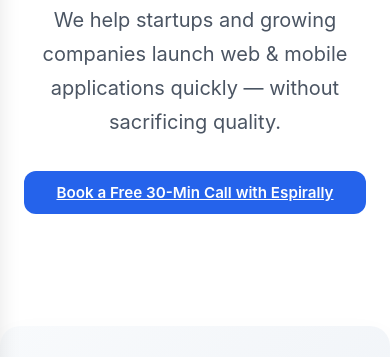
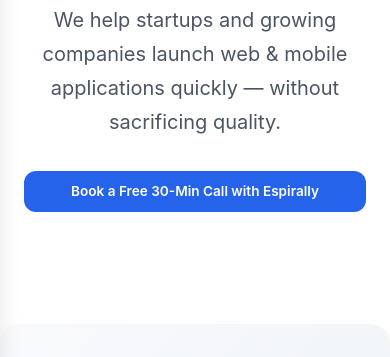
Before and after one commit to arhaikal/portfolio, a plain HTML site: page index.html in a window 390 px wide. Shown: the part 275-632 px from the top of the page. Drawn offline with Linux system fonts and the light colour scheme.

```diff
--- a/style.css
+++ b/style.css
@@ -113,6 +113,8 @@ nav {
   border-radius: 12px;
   cursor: pointer;
   transition: background-color 0.2s ease;
+  text-decoration: none;
+  display: inline-block;
 }
 
 .cta:hover {
@@ -338,13 +340,13 @@ footer {
 
   /* Mobile CTA button styling */
   .cta {
-    font-size: 1rem;
-    padding: 0.875rem 1.5rem;
+    font-size: 0.9rem;
+    padding: 0.875rem 1.25rem;
     display: block;
     text-align: center;
     max-width: 100%;
     line-height: 1.3;
-    word-wrap: break-word;
+    white-space: nowrap;
   }
 
   /* Show mobile menu toggle */
@@ -420,9 +422,10 @@ footer {
 
   /* Extra small screens - make CTA button even more compact */
   .cta {
-    font-size: 0.95rem;
-    padding: 0.75rem 1.25rem;
+    font-size: 0.85rem;
+    padding: 0.75rem 1rem;
     line-height: 1.25;
+    white-space: nowrap;
   }
 }
 
```
